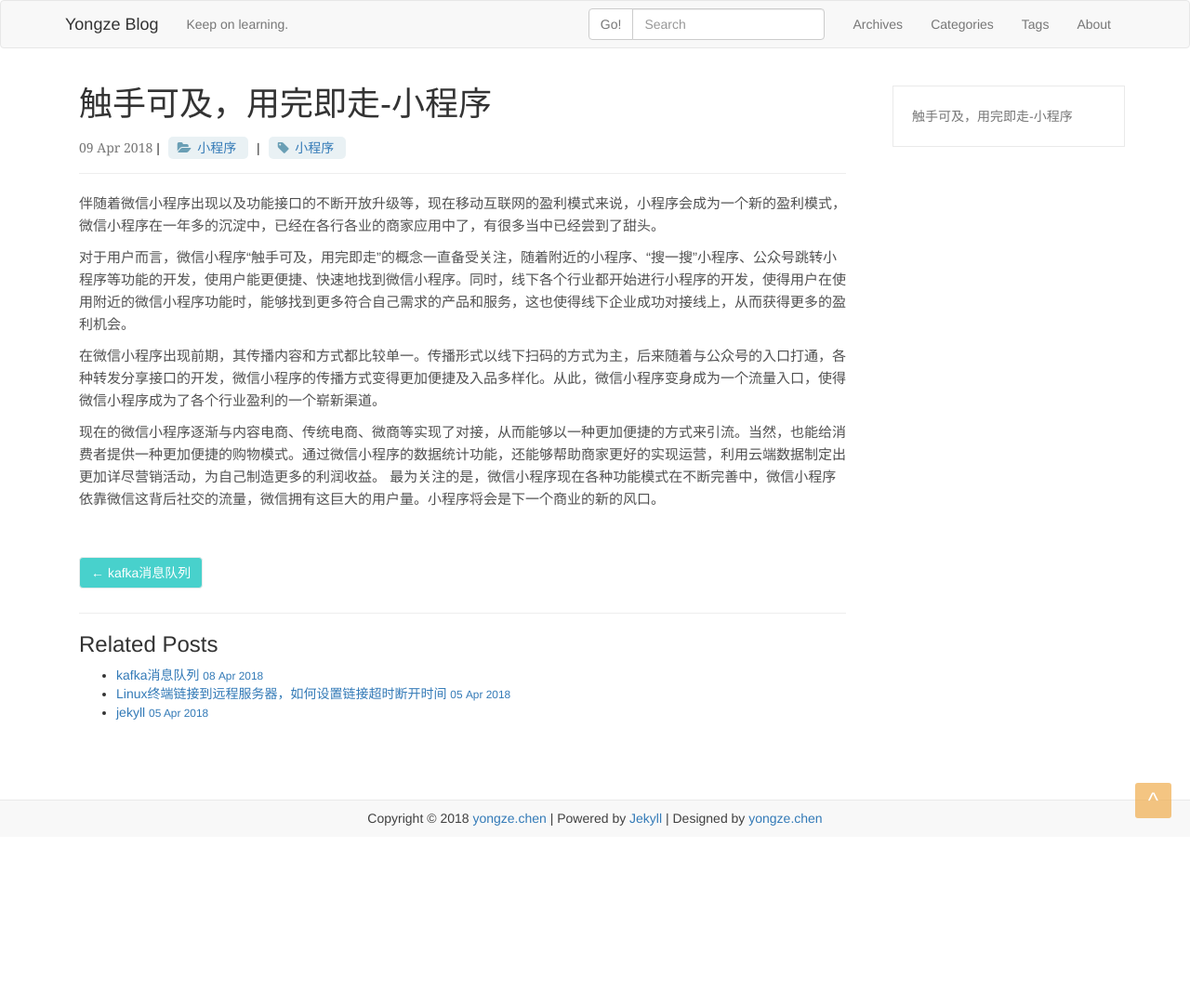
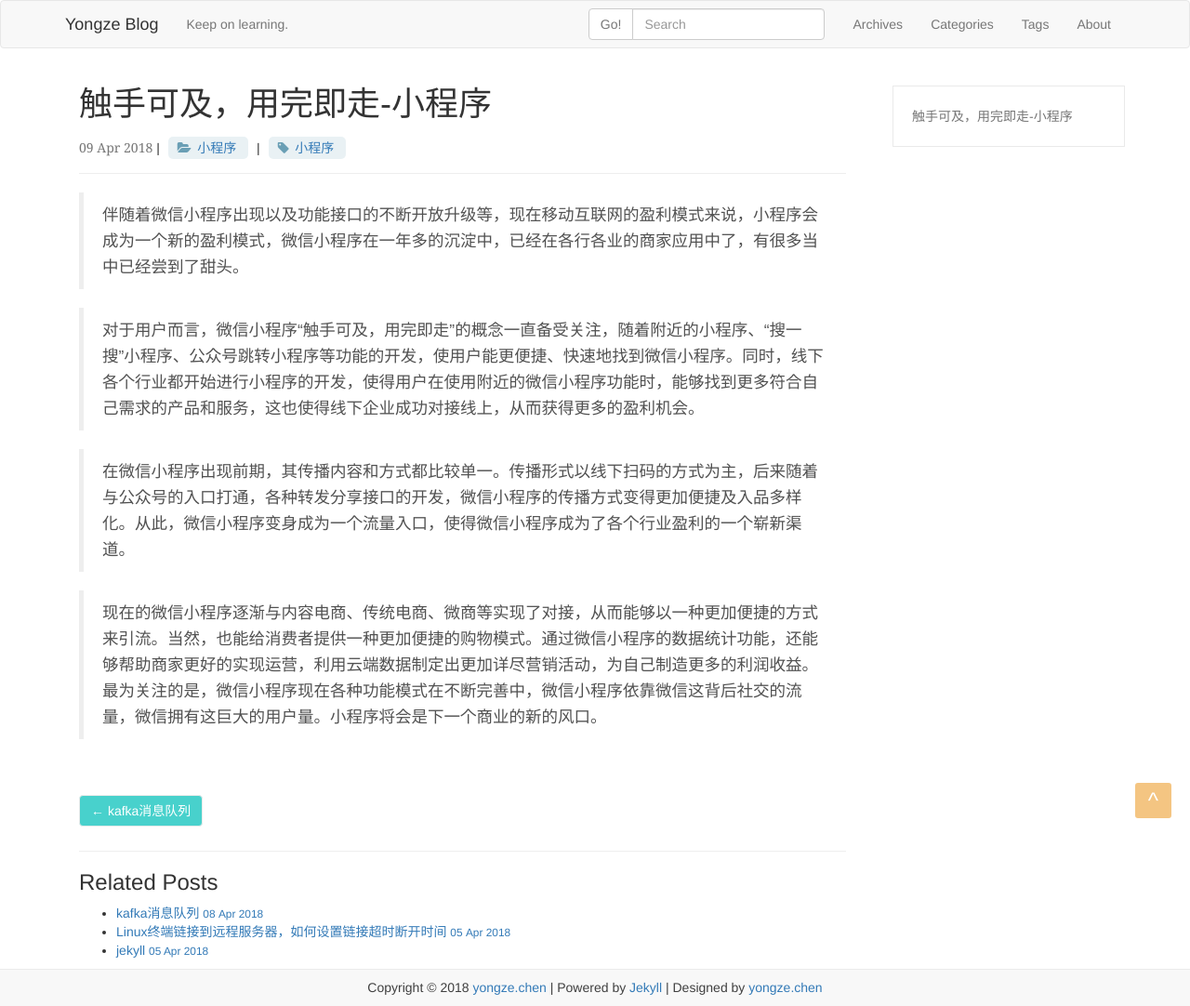
Before and after one commit to chenyongze/chenyongze.github.io, a Jekyll site: the page built from _posts/2018-04-09-小程序-介绍.md, in a window 1280 px wide. Shown: the whole page at 93% size. Built offline with Jekyll 4.4.1, drawn with Linux system fonts in a browser that asks for light colours; comment, search, counter and statistics services are not loaded; before the commit the page ends 900 px from its top, so only the background shows below that.

Commit message:
小程序

```diff
--- a/_posts/2018-04-09-小程序-介绍.md
+++ b/_posts/2018-04-09-小程序-介绍.md
@@ -6,11 +6,11 @@
 tags: [小程序]
 ---
 
-伴随着微信小程序出现以及功能接口的不断开放升级等，现在移动互联网的盈利模式来说，小程序会成为一个新的盈利模式，微信小程序在一年多的沉淀中，已经在各行各业的商家应用中了，有很多当中已经尝到了甜头。
+> 伴随着微信小程序出现以及功能接口的不断开放升级等，现在移动互联网的盈利模式来说，小程序会成为一个新的盈利模式，微信小程序在一年多的沉淀中，已经在各行各业的商家应用中了，有很多当中已经尝到了甜头。
 
-对于用户而言，微信小程序“触手可及，用完即走”的概念一直备受关注，随着附近的小程序、“搜一搜”小程序、公众号跳转小程序等功能的开发，使用户能更便捷、快速地找到微信小程序。同时，线下各个行业都开始进行小程序的开发，使得用户在使用附近的微信小程序功能时，能够找到更多符合自己需求的产品和服务，这也使得线下企业成功对接线上，从而获得更多的盈利机会。
+> 对于用户而言，微信小程序“触手可及，用完即走”的概念一直备受关注，随着附近的小程序、“搜一搜”小程序、公众号跳转小程序等功能的开发，使用户能更便捷、快速地找到微信小程序。同时，线下各个行业都开始进行小程序的开发，使得用户在使用附近的微信小程序功能时，能够找到更多符合自己需求的产品和服务，这也使得线下企业成功对接线上，从而获得更多的盈利机会。
 
-在微信小程序出现前期，其传播内容和方式都比较单一。传播形式以线下扫码的方式为主，后来随着与公众号的入口打通，各种转发分享接口的开发，微信小程序的传播方式变得更加便捷及入品多样化。从此，微信小程序变身成为一个流量入口，使得微信小程序成为了各个行业盈利的一个崭新渠道。
+> 在微信小程序出现前期，其传播内容和方式都比较单一。传播形式以线下扫码的方式为主，后来随着与公众号的入口打通，各种转发分享接口的开发，微信小程序的传播方式变得更加便捷及入品多样化。从此，微信小程序变身成为一个流量入口，使得微信小程序成为了各个行业盈利的一个崭新渠道。
 
-现在的微信小程序逐渐与内容电商、传统电商、微商等实现了对接，从而能够以一种更加便捷的方式来引流。当然，也能给消费者提供一种更加便捷的购物模式。通过微信小程序的数据统计功能，还能够帮助商家更好的实现运营，利用云端数据制定出更加详尽营销活动，为自己制造更多的利润收益。
+> 现在的微信小程序逐渐与内容电商、传统电商、微商等实现了对接，从而能够以一种更加便捷的方式来引流。当然，也能给消费者提供一种更加便捷的购物模式。通过微信小程序的数据统计功能，还能够帮助商家更好的实现运营，利用云端数据制定出更加详尽营销活动，为自己制造更多的利润收益。
 最为关注的是，微信小程序现在各种功能模式在不断完善中，微信小程序依靠微信这背后社交的流量，微信拥有这巨大的用户量。小程序将会是下一个商业的新的风口。
```
